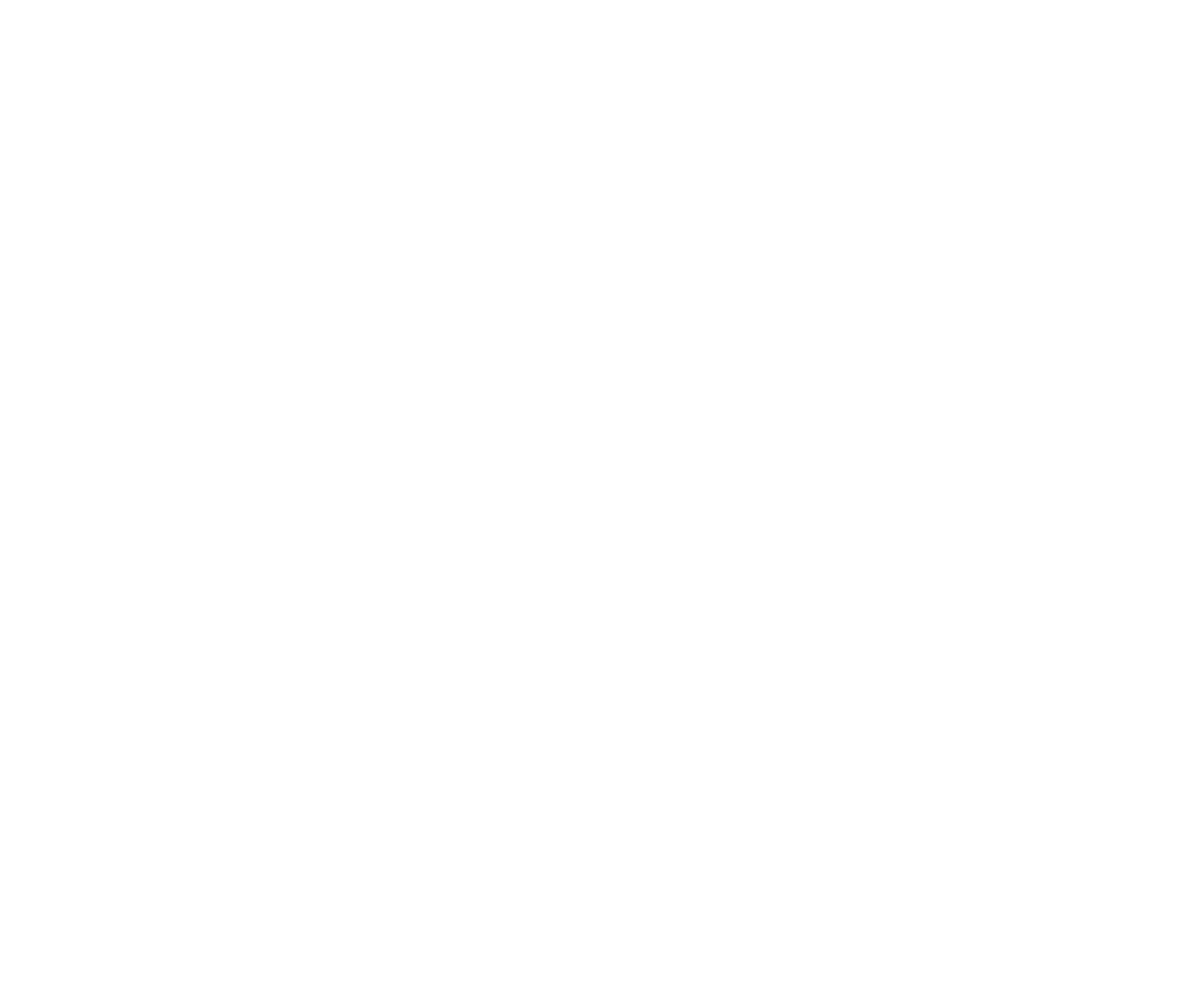
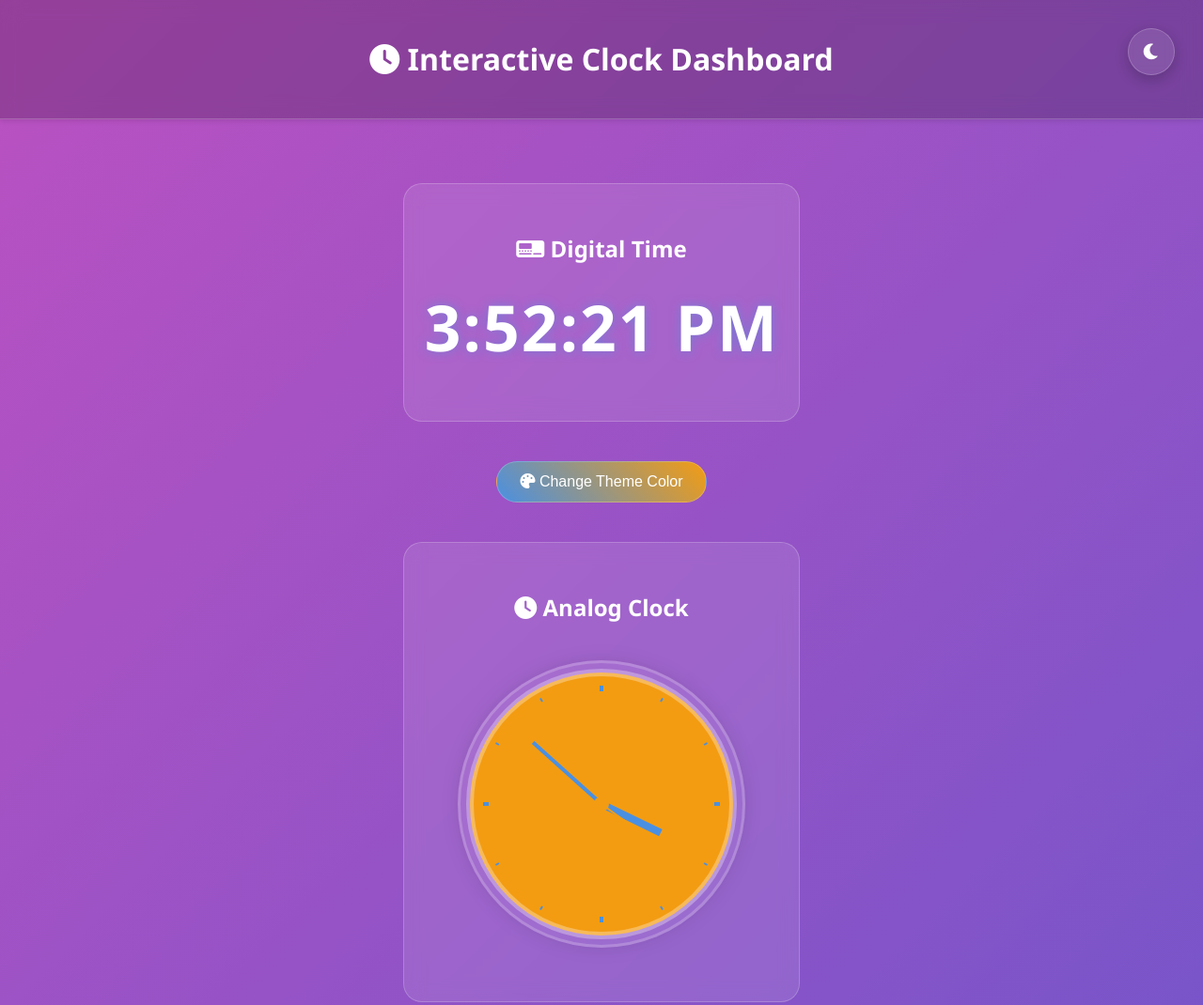
Before and after one commit to CoderShibu/live_clock, a plain HTML site: page index.html in a window 1280 px wide. Shown: the top 1070 px of the page at 94% size. Before the commit the page ends 800 px from the top, so only its background shows below. Drawn offline with Linux system fonts and the light colour scheme.

Commit message:
Update: Enhanced design with glassmorphism and gradient animations

```diff
--- a/index.html
+++ b/index.html
@@ -0,0 +1,39 @@
+<!DOCTYPE html>
+<html lang="en" data-theme="light">
+<head>
+    <meta charset="UTF-8">
+    <meta name="viewport" content="width=device-width, initial-scale=1.0">
+    <title>Interactive Clock Dashboard</title>
+    <link rel="stylesheet" href="https://cdnjs.cloudflare.com/ajax/libs/font-awesome/6.0.0/css/all.min.css">
+    <link rel="stylesheet" href="style.css">
+</head>
+<body>
+    <button class="theme-toggle" onclick="toggleTheme()">
+        <i class="fas fa-moon"></i>
+    </button>
+
+    <header>
+        <h1><i class="fas fa-clock"></i> Interactive Clock Dashboard</h1>
+    </header>
+
+    <section class="content">
+        <div class="clock-container">
+            <h2><i class="fas fa-digital-tachograph"></i> Digital Time</h2>
+            <p id="clock"></p>
+        </div>
+
+        <div class="controls">
+            <button onclick="changeColor()">
+                <i class="fas fa-palette"></i> Change Theme Color
+            </button>
+        </div>
+
+        <div class="analog-clock-container">
+            <h2><i class="fas fa-clock"></i> Analog Clock</h2>
+            <canvas id="analogClock" width="300" height="300"></canvas>
+        </div>
+    </section>
+
+    <script src="script.js"></script>
+</body>
+</html>
--- a/style.css
+++ b/style.css
@@ -2,11 +2,16 @@
 :root {
     --primary-color: #4a90e2;
     --secondary-color: #f39c12;
-    --bg-color: #f5f6fa;
-    --text-color: #2c3e50;
-    --header-bg: #34495e;
-    --clock-border: #2c3e50;
+    --bg-gradient-1: #4158D0;
+    --bg-gradient-2: #C850C0;
+    --bg-gradient-3: #FFCC70;
+    --glass-bg: rgba(255, 255, 255, 0.1);
+    --glass-border: rgba(255, 255, 255, 0.2);
+    --text-color: #ffffff;
+    --header-bg: rgba(0, 0, 0, 0.2);
+    --clock-border: rgba(255, 255, 255, 0.3);
     --transition-speed: 0.3s;
+    --glow-color: rgba(74, 144, 226, 0.5);
 }
 
 [data-theme="dark"] {
@@ -19,18 +24,23 @@
 body {
     font-family: 'Segoe UI', Tahoma, Geneva, Verdana, sans-serif;
     text-align: center;
-    background-color: var(--bg-color);
+    background: linear-gradient(-45deg, var(--bg-gradient-1), var(--bg-gradient-2), var(--bg-gradient-3));
+    background-size: 400% 400%;
+    animation: gradient 15s ease infinite;
     color: var(--text-color);
-    transition: background-color var(--transition-speed), color var(--transition-speed);
     margin: 0;
     padding: 0;
     min-height: 100vh;
     display: flex;
     flex-direction: column;
+    overflow-x: hidden;
 }
 
 header {
     background: var(--header-bg);
+    backdrop-filter: blur(10px);
+    -webkit-backdrop-filter: blur(10px);
+    border-bottom: 1px solid var(--glass-border);
     color: white;
     padding: 20px;
     box-shadow: 0 2px 5px rgba(0,0,0,0.1);
@@ -48,9 +58,11 @@ button {
     padding: 12px 24px;
     font-size: 16px;
     cursor: pointer;
-    background-color: var(--primary-color);
+    background: linear-gradient(45deg, var(--primary-color), var(--secondary-color));
+    backdrop-filter: blur(5px);
+    -webkit-backdrop-filter: blur(5px);
+    border: 1px solid var(--glass-border);
     color: white;
-    border: none;
     border-radius: 25px;
     transition: transform var(--transition-speed), box-shadow var(--transition-speed);
     margin: 10px;
@@ -62,20 +74,23 @@ button:hover {
 }
 
 #clock {
-    font-size: 3rem;
-    font-weight: bold;
-    color: var(--primary-color);
-    text-shadow: 2px 2px 4px rgba(0,0,0,0.1);
+    font-size: 4rem;
+    font-weight: 700;
+    color: white;
+    text-shadow: 0 0 10px var(--glow-color);
+    transition: all 0.3s ease;
+    letter-spacing: 2px;
     margin: 1.5rem 0;
 }
 
 #analogClock {
-    border: 5px solid var(--clock-border);
-    background-color: var(--bg-color);
+    border: 3px solid var(--glass-border);
+    background: rgba(255, 255, 255, 0.05);
+    box-shadow: 0 0 30px var(--glow-color);
+    transition: all 0.3s ease;
     margin: 20px auto;
     border-radius: 50%;
     box-shadow: 0 0 20px rgba(0,0,0,0.1);
-    transition: border-color var(--transition-speed), background-color var(--transition-speed);
 }
 
 .theme-toggle {
@@ -83,6 +98,48 @@ button:hover {
     top: 20px;
     right: 20px;
     z-index: 1000;
+    background: var(--glass-bg);
+    border: 1px solid var(--glass-border);
+    border-radius: 50%;
+    width: 50px;
+    height: 50px;
+    display: flex;
+    align-items: center;
+    justify-content: center;
+    font-size: 1.2rem;
+    box-shadow: 0 5px 15px rgba(0, 0, 0, 0.2);
+}
+
+.clock-container, .analog-clock-container {
+    background: var(--glass-bg);
+    backdrop-filter: blur(10px);
+    -webkit-backdrop-filter: blur(10px);
+    border: 1px solid var(--glass-border);
+    border-radius: 20px;
+    padding: 2rem;
+    margin: 1rem;
+    transition: transform 0.3s ease, box-shadow 0.3s ease;
+}
+
+.clock-container:hover, .analog-clock-container:hover {
+    transform: translateY(-5px);
+    box-shadow: 0 10px 20px rgba(0, 0, 0, 0.2);
+}
+
+.controls {
+    margin: 2rem 0;
+}
+
+@keyframes gradient {
+    0% {
+        background-position: 0% 50%;
+    }
+    50% {
+        background-position: 100% 50%;
+    }
+    100% {
+        background-position: 0% 50%;
+    }
 }
 
 @media (max-width: 600px) {
```
